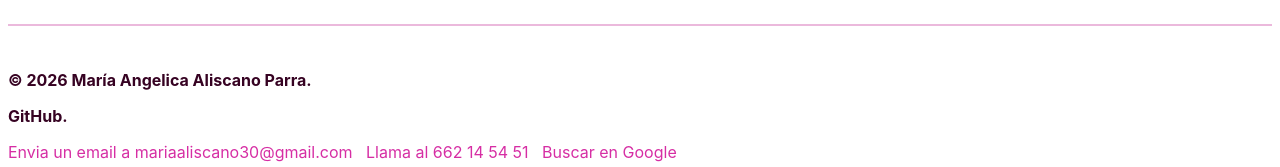
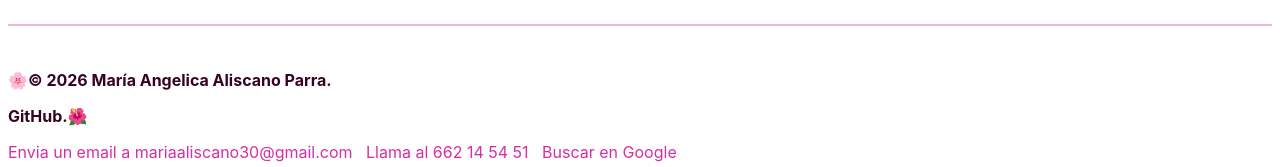
Before and after one commit to mariaaliscano30/DAM1M04-Exercici-CSS, a plain HTML site: page index.html in a window 1280 px wide. Shown: the part 863-1030 px from the top of the page. Drawn offline with Linux system fonts and the light colour scheme.

Commit message:
uso del before y after, en el copyright

```diff
--- a/estils.css
+++ b/estils.css
@@ -64,3 +64,11 @@ ul > li:nth-child(2) {
 hr{
   border: 1px solid #ebb9dc;
 }
+
+.copyright::before {
+          content: "🌸";
+        }
+
+.redes::after {
+          content: "🌺";
+        }
```
